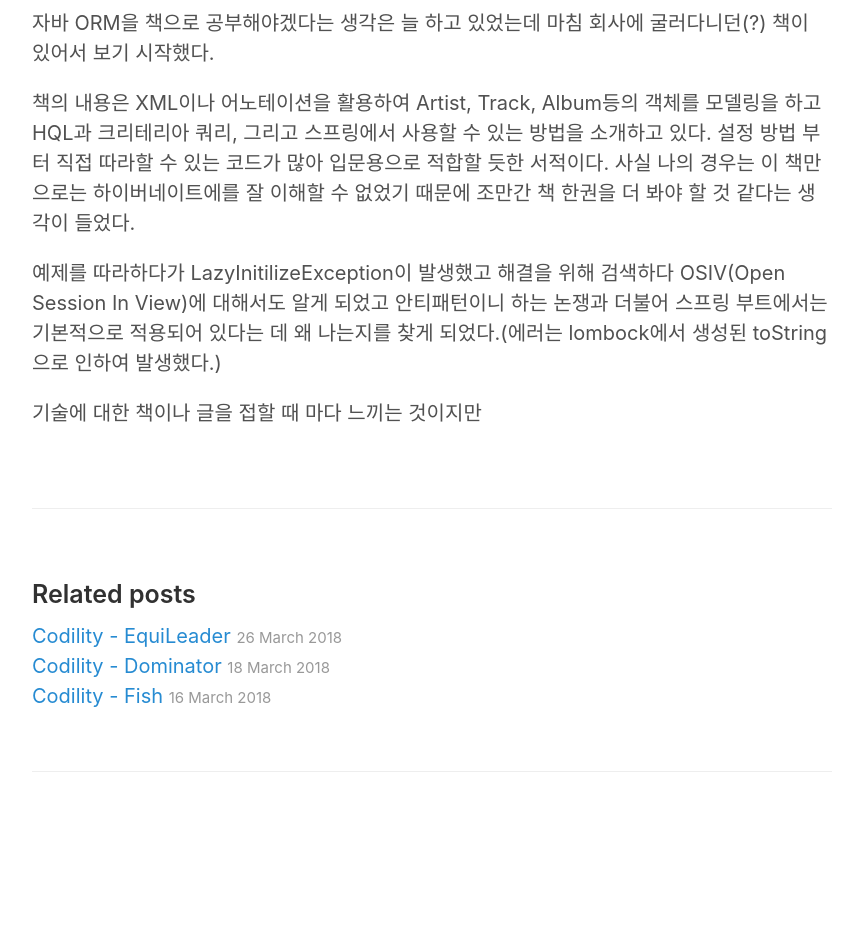
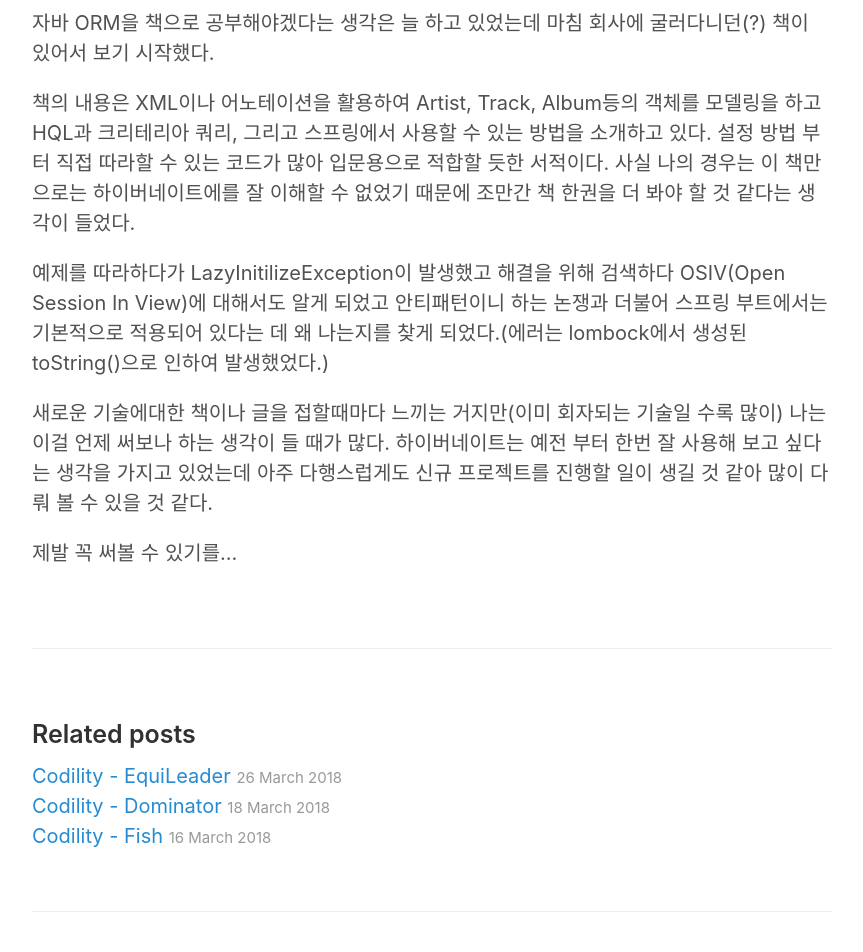
Before and after one commit to bgrooot/bgrooot.github.io, a Jekyll site: the page built from _posts/2018-04-05-book-hibernate-programing.md, in a window 1280 px wide. Shown: the part 543-1495 px from the top of the page, without its empty margins (208-1071 px from the left). Built offline with Jekyll 4.4.1, drawn with Linux system fonts in a browser that asks for light colours; before the commit the page ends 1355 px from its top, so only the background shows below that; grey boxes are pictures that could not be loaded.

Commit message:
Update 2018-04-05-book-hibernate-programing.md

```diff
--- a/_posts/2018-04-05-book-hibernate-programing.md
+++ b/_posts/2018-04-05-book-hibernate-programing.md
@@ -14,6 +14,8 @@ category: book
 사실 나의 경우는 이 책만으로는 하이버네이트에를 잘 이해할 수 없었기 때문에 조만간 책 한권을 더 봐야 할 것 같다는 생각이 들었다.
 
 예제를 따라하다가 LazyInitilizeException이 발생했고 해결을 위해 검색하다 OSIV(Open Session In View)에 대해서도 알게 되었고 안티패턴이니 하는 논쟁과 더불어
-스프링 부트에서는 기본적으로 적용되어 있다는 데 왜 나는지를 찾게 되었다.(에러는 lombock에서 생성된 toString으로 인하여 발생했다.)
+스프링 부트에서는 기본적으로 적용되어 있다는 데 왜 나는지를 찾게 되었다.(에러는 lombock에서 생성된 toString()으로 인하여 발생했었다.)
 
-기술에 대한 책이나 글을 접할 때 마다 느끼는 것이지만
+새로운 기술에대한 책이나 글을 접할때마다 느끼는 거지만(이미 회자되는 기술일 수록 많이) 나는 이걸 언제 써보나 하는 생각이 들 때가 많다. 하이버네이트는 예전 부터 한번 잘 사용해 보고 싶다는 생각을 가지고 있었는데 아주 다행스럽게도 신규 프로젝트를 진행할 일이 생길 것 같아 많이 다뤄 볼 수 있을 것 같다.
+
+제발 꼭 써볼 수 있기를...
```
